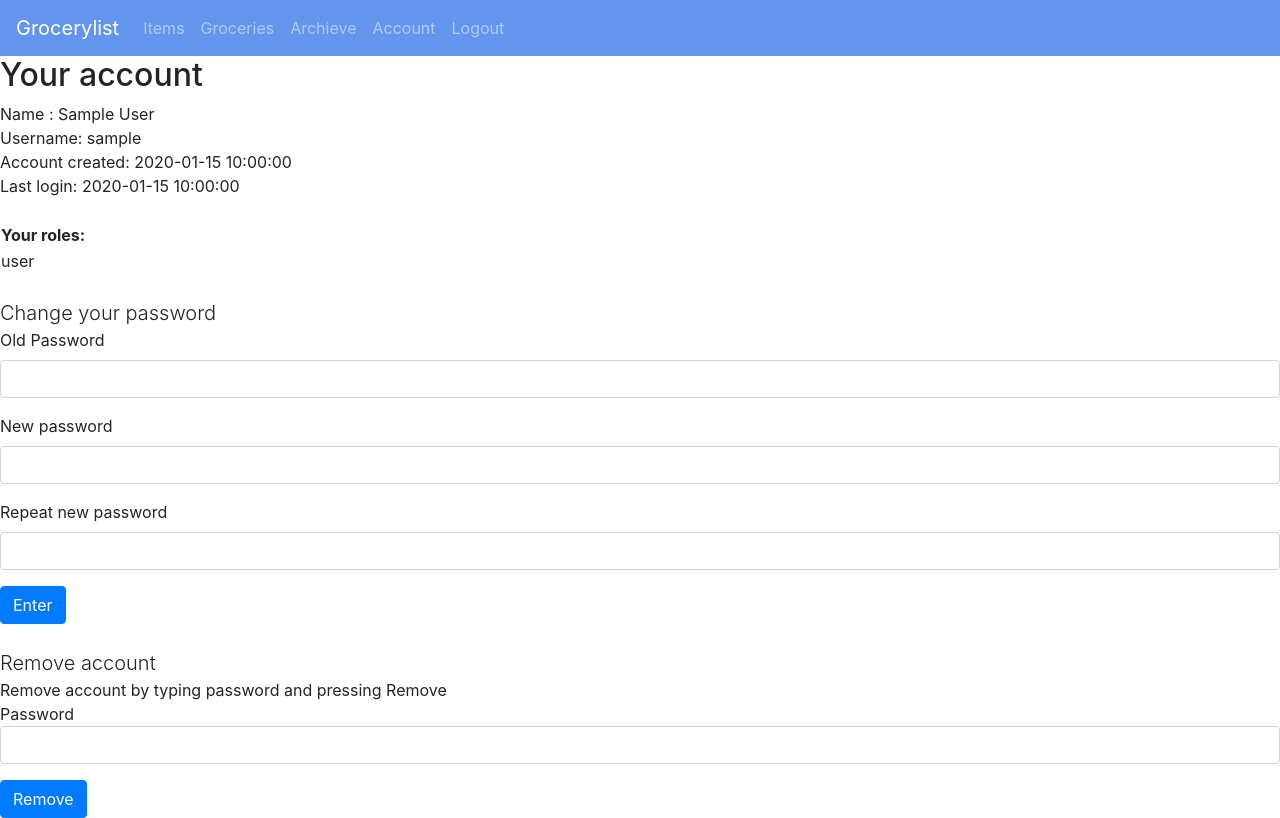
After one commit to MiikaProject/Ostoslista, a Flask app: page /auth/account/1 in a window 1280 px wide. The commit adds this page. Run offline with Flask 2, Linux system fonts and the light colour scheme; a user stored in the database is signed in; data comes from the database, SQL or seed files in the repository; tables that the repository leaves empty hold one stand-in row (values such as "Sample post"); some libraries are stand-ins or nearby versions.

Commit message:
Added account page, admin page and role based authorization Account page: allows users to see their accounts details such as when their account was created, when was last login, what roles they have Admin page: Allows users with admin role to see all registered users and last time they added in and when their account was created New database table LoginTime was added to keep track users logins. Role based authorization was established with new database table Role which is linked to account. Each account can have all three roles ( user, admin, super)

```diff
--- /dev/null
+++ b/application/auth/forms/passwordform.py
@@ -0,0 +1,10 @@
+from flask_wtf import FlaskForm
+from wtforms import PasswordField,validators
+
+#Form for account page for changing password
+class PasswordForm(FlaskForm):
+    oldpassword=PasswordField("Old Password")
+    newpassword=PasswordField('New password',[validators.Length(min=3)])
+    repeatedpassword=PasswordField('Repeat new password',[validators.Length(min=3)])
+    class Meta:
+        csrf=False
--- /dev/null
+++ b/application/auth/templates/account.html
@@ -0,0 +1,54 @@
+<!-- Uses default page layout from main/templates/layout.html -->
+{% extends "layout.html" %}
+
+<!--Page for mananing account-->
+{% block body %}
+<!--Account details-->
+<h2>Your account</h2>
+<div>Name : {{current_user.name}}</div>
+<div>Username: {{current_user.username}}</div>
+<div>Account created: {{current_user.account_created}}</div>
+{% if current_user.login_times|length>1 %}
+<div>Last login: {{current_user.login_times[current_user.logintimes|length-2].login_time}} </div>
+{% else %}
+<div>Last login: {{current_user.login_times[current_user.logintimes|length-1].login_time}} </div>
+{% endif %}
+<br>
+<table>
+    <tr><th>Your roles:</th></tr>
+    {% for role in current_user.roles %}
+    <tr>
+        <td>{{role.name}}</td>
+    </tr>
+    {% endfor %}
+</table>
+<br>
+<!--Form for changing password-->
+<div class="lead">Change your password</div>
+<div>{{error}}</div>
+<form method="POST" action="{{url_for('auth.password_change',account_id=current_user.id)}}">
+    <div class="form-group">
+        {{wtf.form_field(passwordform.oldpassword,class="form-control")}}
+    </div>
+    <div class="form-group">
+        {{wtf.form_field(passwordform.newpassword,class="form-control")}}
+    </div>
+    <div class="form-group">
+        {{wtf.form_field(passwordform.repeatedpassword,class="form-control")}}
+    </div>
+    <button type="submit" class="btn btn-primary">Enter</button>
+</form>
+<br>
+<!--Form for removing account-->
+<div class="lead">Remove account</div>
+<div>Remove account by typing password and pressing Remove</div>
+<div>{{removeerror}}</div>
+<form method="POST" action="{{url_for('auth.account_remove',account_id=current_user.id,password=password)}}">
+        <div class="form-group">
+            Password<br>
+            <input class="form-control" type="password" name="password">
+        </div>
+    <button type="submit" class="btn btn-primary">Remove</button>
+</form>
+
+{% endblock %}
--- /dev/null
+++ b/application/auth/utils.py
@@ -0,0 +1,16 @@
+from functools import wraps
+from flask_login import current_user
+from application import login_manager
+from flask import url_for,redirect
+
+#Decorator for checking user has role required for using route
+def role_required(role_needed):
+    def decorator(view_function):
+        @wraps(view_function)
+        def decorated_function(*args,**kwargs):
+            for role in current_user.roles:
+                if role.name==role_needed:
+                    return view_function(*args,**kwargs)
+            return redirect(url_for('auth.auth_unauthorized',role=role_needed))
+        return decorated_function
+    return decorator
--- a/application/auth/views.py
+++ b/application/auth/views.py
@@ -1,14 +1,21 @@
 from flask import Blueprint,Flask,render_template,request,redirect,url_for
-from flask_login import login_user,logout_user
+from flask_login import login_user,logout_user,login_required,current_user
 from sqlalchemy import exc
+from datetime import datetime
 
 from application import app, db
+from application.auth.utils import role_required
 from application.auth.models.Account import Account
 from application.auth.forms.loginform import LoginForm
 from application.auth.forms.registerform import RegisterForm
+from application.auth.forms.passwordform import PasswordForm
+from application.auth.forms.removeform import RemoveForm
 
 from application.auth.models.Account import Account
 from application.archieve.models.Archieve import Archieve
+from application.auth.models.Role import Role
+from application.auth.models.UserRoles import UserRoles
+from application.auth.models.LoginTime import LoginTime
 
 
 #Create blueprint for the moodule
@@ -42,6 +49,10 @@ def auth_login():
         #User valid
         else:
                 login_user(user)
+                newLogin = LoginTime()
+                user.login_times.append(newLogin)
+                db.session.add(user)
+                db.session.commit()
                 return redirect(url_for("main.index"))
 
 
@@ -74,6 +85,12 @@ def auth_register():
                 archieveForAccount = Archieve()
                 newAccount.archieve=archieveForAccount
 
+                #Add role User to new account
+
+                wantedRole = Role.query.filter_by(name='user').first()
+                newAccount.roles.append(wantedRole)
+                print(newAccount)
+
                 #Try to enter account into database
                 try:
                         db.session.add(newAccount)
@@ -83,7 +100,7 @@ def auth_register():
                 #differente errors messages, check for both.
                 except exc.SQLAlchemyError as error:
                         error=str(error.orig)
-                        print(error)
+                        print('error',error)
                         if error=="UNIQUE constraint failed: account.username":
                                 form.username.data=""
                                 return(render_template("register.html",form=form,error="Username not available, pick another one!"))
@@ -93,3 +110,89 @@ def auth_register():
                         else:
                                 return(redirect(url_for('auth.auth_login')))
                 return(redirect(url_for('auth.auth_login')))
+
+#Admin panel view
+
+@auth.route("/auth/admin")
+@login_required
+@role_required('admin')
+def auth_admin():
+        accounts = Account.query.all()
+        return(render_template("admin.html",accounts=accounts))
+
+
+#Admin can remove basic users accounts
+@auth.route("/auth/user/remove/<account_id>",methods=["POST"])
+@login_required
+@role_required('admin')
+def admin_remove_user(account_id):
+        print(account_id)
+        removedUser= Account.query.filter_by(id=account_id).first()
+
+        #Basic users only have one role which is user, this is to make sure admin cant remove admin
+        if len(removedUser.roles) == 1:
+                db.session.delete(removedUser)
+                db.session.commit()
+                return redirect(url_for('auth.auth_admin'))
+        return redirect(url_for('auth.auth_admin'))
+
+
+
+#Page which is shown if user tries to see page his/her role is not authorized to see
+@auth.route("/auth/unauthorized/<role>")
+def auth_unauthorized(role):
+        return render_template('unauthorized.html',role=role)
+
+
+#Page for managing user account
+@auth.route("/auth/account/<user_id>")
+@login_required
+@role_required('user')
+def auth_account(user_id):
+        return render_template('account.html',user_id=user_id,passwordform=PasswordForm())
+
+#Remove account
+@auth.route("/auth/account/remove/<account_id>",methods=["POST"])
+@login_required
+@role_required('user')
+def account_remove(account_id):
+        password = (request.form["password"])
+        #Check if password matches and account match, then delete account and return to main or return to account page with error message
+        if(password==current_user.password and current_user.id==int(account_id)):
+                deletedAccount = Account.query.filter_by(id=account_id).first()
+                db.session.delete(deletedAccount)
+                db.session.commit()
+        else:
+                return render_template('account.html',user_id=account_id,passwordform=PasswordForm(),removeerror='Password wrong!')
+
+        return redirect(url_for('main.index'))
+
+
+#Change password
+@auth.route("/auth/account/password/<account_id>",methods=["POST"])
+@login_required
+@role_required('user')
+def password_change(account_id):
+        form = PasswordForm(request.form)
+
+        if (form.oldpassword.data == current_user.password):
+                print('right pw')
+                if(form.repeatedpassword.data==form.newpassword.data):
+                        print('match')
+                        if not form.validate():
+                                print('short pw')
+                                return render_template('account.html',user_id=account_id,passwordform=form,error='Password mininum lenght is 3!')
+
+                        current_user.password=form.newpassword.data
+                        print(current_user.password)
+                        db.session.add(current_user)
+                        db.session.commit()
+                else:
+                        print('wrong match')
+                        return render_template('account.html',user_id=account_id,passwordform=form,error='New passwords do not match!')
+
+        else:
+                return render_template('account.html',user_id=account_id,passwordform=form,error='Incorrect password!')
+
+
+        return render_template('account.html',user_id=account_id,passwordform=form,error='Password changed!')
--- a/application/groceries/views.py
+++ b/application/groceries/views.py
@@ -2,6 +2,7 @@ from flask import Blueprint,Flask,render_template,request,redirect,url_for
 from flask_login import login_required,current_user
 
 from application import app, db
+from application.auth.utils import role_required
 #Database models
 from application.items.models.item import Item
 from application.groceries.models.GroceryList import GroceryList
@@ -21,6 +22,7 @@ groceries = Blueprint('groceries',__name__,
 
 @groceries.route("/groceries",methods=["GET"])
 @login_required
+@role_required('user')
 def groceries_index():
 
     #Get all possible item choices from database
--- a/application/items/templates/items.html
+++ b/application/items/templates/items.html
@@ -23,11 +23,14 @@
       </form>
 
     </td>
+    <!--Only admin can remove item from itemlist-->
+    {% if current_user.is_admin() %}
     <td>
       <form method="POST" action="{{url_for('items.item_remove',item_id=item.id)}}">
       <button type="submit" class="btn btn-primary">Remove</button>
       </form>
     </td>
+    {% endif %}
     </tr>
     {% endfor %}
   </table>
--- a/application/main/templates/layout.html
+++ b/application/main/templates/layout.html
@@ -24,6 +24,9 @@
       </button>
       <div class="collapse navbar-collapse" id="navbarNav">
         <ul class="navbar-nav">
+
+          <!--Logged in users can see items, groceries, archieve,log out in the nav bar-->
+          {% if current_user.is_authenticated %}
             <li class="nav-item">
               <a class="nav-link" href="/items">Items</a>
             </li>
@@ -33,19 +36,31 @@
               <li class="nav-item">
                 <a class="nav-link" href="{{url_for('archieve_index')}}">Archieve</a>
               </li>
-          {% if current_user.is_authenticated %}
+            <li class="nav-item">
+              <a class="nav-link" href="{{url_for('auth.auth_account',user_id=current_user.id)}}">Account</a>
             </li>
+            <!--Show admin panel if admin-->
+            {% if current_user.is_admin() %}
+            <li class="nav-item">
+              <a class="nav-link" href="{{url_for('auth.auth_admin')}}">Admin</a>
+            </li>
+            {% endif %}
+          </li>
+          <!--Logout button-->
           <li class="nav-item">
             <a class="nav-link" href="{{url_for('auth.auth_logout')}}">Logout</a>
           </li>
           {% else %}
+          <!--Login-->
           <li class="nav-item">
             <a class="nav-link" href="{{url_for('auth.auth_login')}}">Login</a>
           </li>
+          <!--Register-->
           <li class="nav-item">
             <a class="nav-link" href="{{url_for('auth.auth_register')}}">Register</a>
           </li>
           {% endif %}
+
         </ul>
       </div>
     </nav>
--- a/application/main/views.py
+++ b/application/main/views.py
@@ -1,10 +1,13 @@
 from flask import Blueprint,render_template
+from flask_login import current_user
+from application.auth.utils import role_required
 
 #Create blueprint for main
 main = Blueprint('main',__name__,
                 template_folder='templates')
 
 #Application's main page
+
 @main.route("/")
 def index():
     return render_template("index.html")
```
Also changed, not shown: application/__init__.py (+28 -10 lines), application/auth/forms/removeform.py (added, +9 -0 lines), application/auth/models/Account.py (+39 -2 lines), application/auth/models/LoginTime.py (added, +12 -0 lines), application/auth/models/Role.py (added, +16 -0 lines), application/auth/models/UserRoles.py (added, +8 -0 lines), application/auth/templates/admin.html (added, +43 -0 lines), application/auth/templates/unauthorized.html (added, +14 -0 lines), application/items/views.py (+9 -4 lines), documentation/current_app_state.md (added, +3 -0 lines), documentation/further_development.md (+1 -0 lines), documentation/userstories.md (+7 -1 lines). Lines whose indentation alone changed are shown as unchanged.
